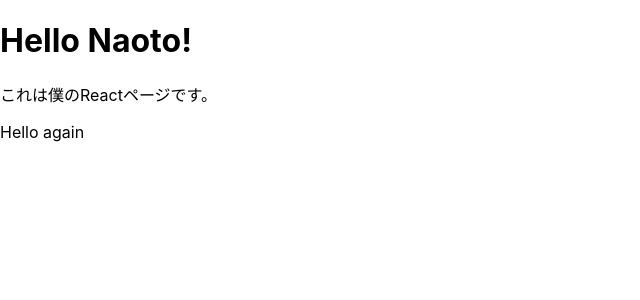
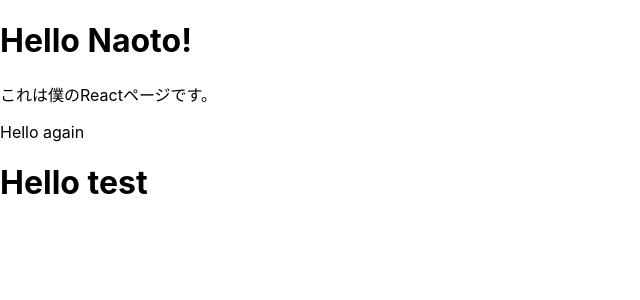
Before and after one commit to NaoEmiKo/member, a React (Create React App) app: page / in a window 1280 px wide. Shown: the top 300 px of the page, without its empty margins (0-640 px from the left). Built offline with nearby package versions, Linux system fonts and the light colour scheme.

Commit message:
added components Header

```diff
--- /dev/null
+++ b/components/Header.js
@@ -0,0 +1,7 @@
+function Header() {
+    return(
+        <h1>Hello test</h1>
+    )
+}
+
+export default Header;
--- a/src/App.js
+++ b/src/App.js
@@ -1,9 +1,12 @@
+import Header from '../components/Header'
+
 function App() {
   return (
     <div>
       <h1>Hello Naoto!</h1>
       <p>これは僕のReactページです。</p>
       <p>Hello again</p>
+      <Header />
     </div>
   );
 }
```
